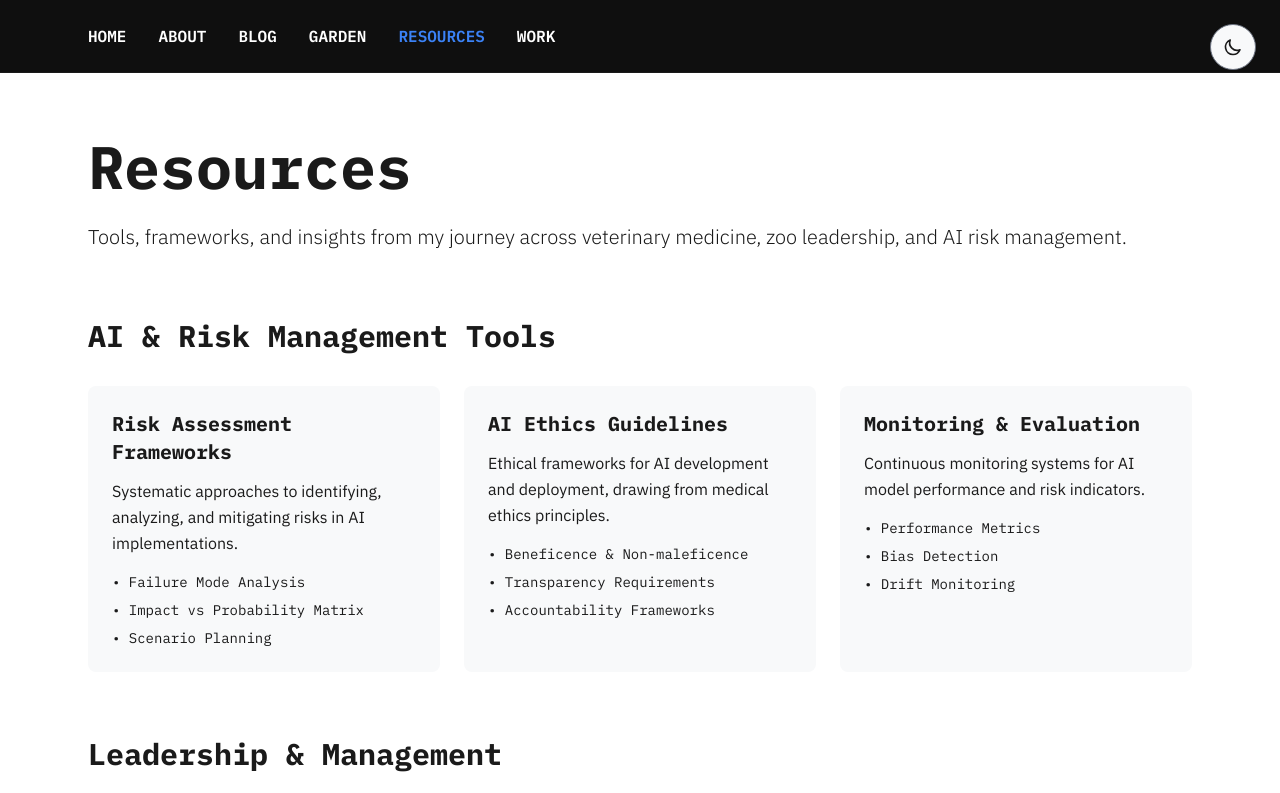
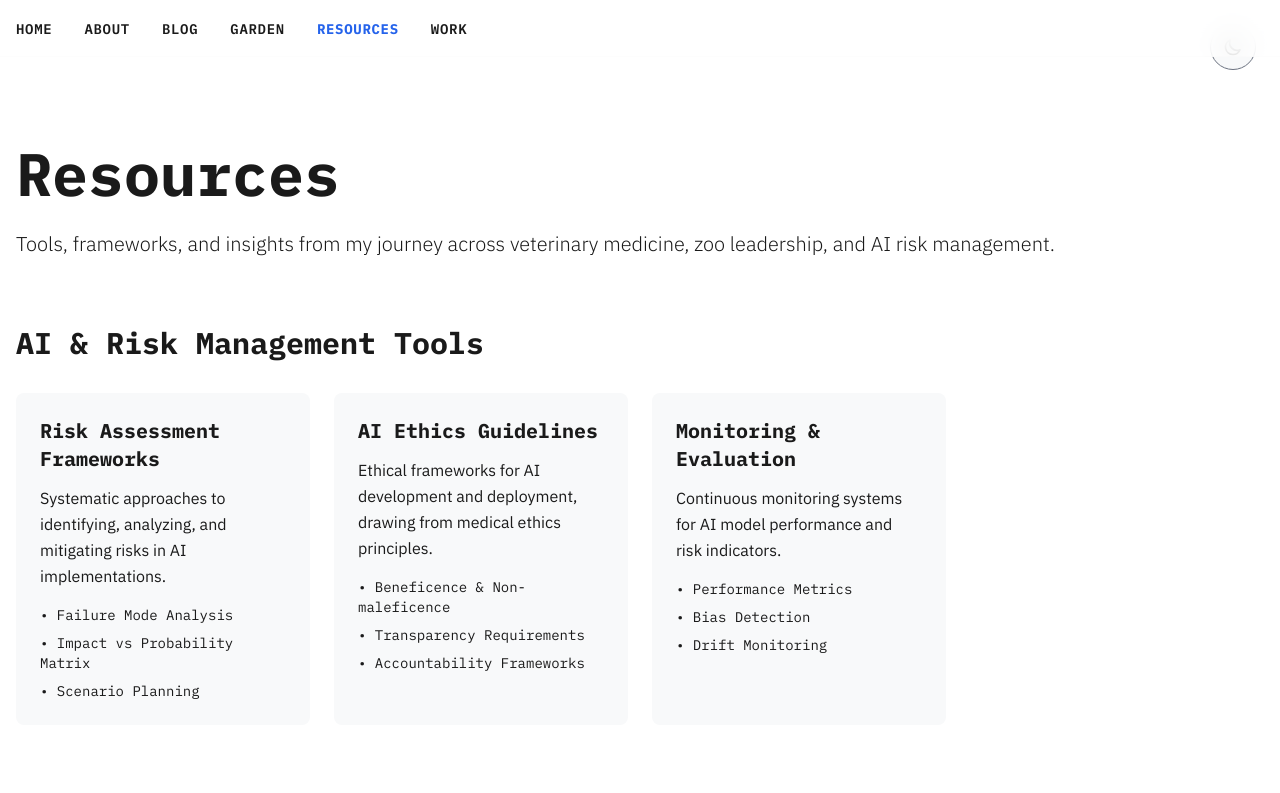
Before and after one commit to Conzi84/braindumpproject2, a Next.js app: page /resources in a window 1280 px wide. Shown: the top 793 px of the page. Built offline with nearby package versions, Linux system fonts and the light colour scheme.

Commit message:
Initial commit with enhanced navigation and styling

```diff
--- a/app/blog/page.tsx
+++ b/app/blog/page.tsx
@@ -8,7 +8,7 @@ export default async function BlogPage() {
   return (
     <div className="min-h-screen bg-light-bg dark:bg-light-bg dark:bg-dark-bg">
       {/* Header */}
-      <div className="max-w-6xl mx-auto px-6 py-16">
+      <div className="max-w-7xl mx-auto px-4 py-16">
         <div className="flex justify-between items-start mb-12">
           <div>
             <h1 className="text-6xl font-bold font-montserrat text-light-text dark:text-dark-text mb-4">
@@ -24,7 +24,7 @@ export default async function BlogPage() {
         </div>
 
         {/* Blog Cards Grid */}
-        <div className="grid grid-cols-1 md:grid-cols-2 lg:grid-cols-3 gap-8">
+        <div className="grid grid-cols-1 md:grid-cols-2 lg:grid-cols-3 xl:grid-cols-4 gap-8">
           {posts.length === 0 ? (
             <div className="col-span-full text-center py-16">
               <p className="text-light-text dark:text-light-text-secondary dark:text-dark-text-secondary text-lg">
--- a/app/garden/page.tsx
+++ b/app/garden/page.tsx
@@ -14,7 +14,7 @@ export default async function GardenPage() {
   return (
     <div className="min-h-screen bg-light-bg dark:bg-dark-bg">
       {/* Header */}
-      <div className="max-w-6xl mx-auto px-6 py-16">
+      <div className="max-w-7xl mx-auto px-4 py-16">
         <div className="flex justify-between items-start mb-12">
           <div>
             <h1 className="text-6xl font-bold font-montserrat text-light-text dark:text-dark-text mb-4">
@@ -30,7 +30,7 @@ export default async function GardenPage() {
         </div>
 
         {/* Sticky Notes Grid */}
-        <div className="grid grid-cols-1 md:grid-cols-2 lg:grid-cols-3 xl:grid-cols-6 gap-6">
+        <div className="grid grid-cols-1 md:grid-cols-2 lg:grid-cols-3 xl:grid-cols-4 2xl:grid-cols-6 gap-6">
           {notes.length === 0 ? (
             <div className="col-span-full text-center py-16">
               <p className="text-light-text dark:text-light-text-secondary dark:text-dark-text-secondary text-lg">
--- a/app/globals.css
+++ b/app/globals.css
@@ -23,3 +23,15 @@
     @apply font-ibm-plex-sans text-base leading-relaxed text-light-text-secondary dark:text-dark-text-secondary;
   }
 }
+
+@layer components {
+  .nav-blur {
+    backdrop-filter: blur(12px);
+    -webkit-backdrop-filter: blur(12px);
+  }
+
+  .nav-blur-enhanced {
+    backdrop-filter: blur(16px);
+    -webkit-backdrop-filter: blur(16px);
+  }
+}
--- a/app/layout.tsx
+++ b/app/layout.tsx
@@ -32,7 +32,7 @@ export default function RootLayout({
             <body className="bg-light-bg dark:bg-dark-bg text-light-text dark:text-dark-text font-ibm-plex-mono">
               <ThemeToggle />
               <Navigation />
-              <main className="min-h-screen">{children}</main>
+              <main className="min-h-screen pt-20">{children}</main>
               <Footer />
             </body>
           </html>
--- a/app/page.tsx
+++ b/app/page.tsx
@@ -11,7 +11,7 @@ export default async function HomePage() {
   return (
             <div className="min-h-screen bg-light-bg dark:bg-dark-bg">
       {/* Two-Column Personal Introduction */}
-      <section className="max-w-6xl mx-auto px-6 py-16">
+      <section className="max-w-7xl mx-auto px-4 py-16">
         <div className="grid grid-cols-1 lg:grid-cols-2 gap-16 items-start">
           {/* Left Column - Personal Facts */}
           <div className="space-y-8">
@@ -76,7 +76,7 @@ export default async function HomePage() {
       </section>
 
       {/* Blog Section Preview */}
-      <section className="max-w-6xl mx-auto px-6 py-16">
+      <section className="max-w-7xl mx-auto px-4 py-16">
         <div className="flex justify-between items-center mb-8">
           <h2 className="text-4xl font-bold font-ibm-plex-mono text-light-text dark:text-dark-text">
             Latest Blog Posts
@@ -88,7 +88,7 @@ export default async function HomePage() {
             View All Posts →
           </Link>
         </div>
-        <div className="grid grid-cols-1 md:grid-cols-2 lg:grid-cols-3 gap-6">
+        <div className="grid grid-cols-1 md:grid-cols-2 lg:grid-cols-3 xl:grid-cols-5 gap-6">
           {blogPosts.slice(0, 3).map((post) => (
             <Link
               key={post.slug}
@@ -122,7 +122,7 @@ export default async function HomePage() {
       </section>
 
       {/* Garden Section Preview */}
-      <section className="max-w-6xl mx-auto px-6 py-16">
+      <section className="max-w-7xl mx-auto px-4 py-16">
         <div className="flex justify-between items-center mb-8">
           <h2 className="text-4xl font-bold font-ibm-plex-mono text-light-text dark:text-dark-text">
             Digital Garden
@@ -134,7 +134,7 @@ export default async function HomePage() {
             Explore Garden →
           </Link>
         </div>
-        <div className="grid grid-cols-1 md:grid-cols-2 lg:grid-cols-4 gap-4">
+        <div className="grid grid-cols-1 md:grid-cols-2 lg:grid-cols-3 xl:grid-cols-4 gap-4">
           {gardenNotes.slice(0, 4).map((note, index) => {
             const noteColorClasses = [
               'bg-note-orange', 'bg-note-pink', 'bg-note-yellow',
@@ -159,7 +159,7 @@ export default async function HomePage() {
       </section>
 
       {/* Resources & Work Preview */}
-      <section className="max-w-6xl mx-auto px-6 py-16">
+      <section className="max-w-7xl mx-auto px-4 py-16">
         <div className="grid grid-cols-1 md:grid-cols-2 gap-8">
           {/* Resources Preview */}
           <div>
--- a/app/resources/page.tsx
+++ b/app/resources/page.tsx
@@ -1,7 +1,7 @@
 export default function ResourcesPage() {
   return (
     <div className="min-h-screen bg-light-bg dark:bg-dark-bg">
-      <div className="max-w-6xl mx-auto px-6 py-16">
+      <div className="max-w-7xl mx-auto px-4 py-16">
         {/* Header */}
         <div className="mb-16">
           <h1 className="text-6xl font-bold font-montserrat text-light-text dark:text-dark-text mb-6">
@@ -17,7 +17,7 @@ export default function ResourcesPage() {
           <h2 className="text-3xl font-bold font-montserrat text-light-text dark:text-dark-text mb-8">
             AI & Risk Management Tools
           </h2>
-          <div className="grid grid-cols-1 md:grid-cols-2 lg:grid-cols-3 gap-6">
+          <div className="grid grid-cols-1 md:grid-cols-2 lg:grid-cols-3 xl:grid-cols-4 gap-6">
             <div className="bg-light-surface dark:bg-dark-surface p-6 rounded-lg">
               <h3 className="text-xl font-bold font-montserrat text-light-text dark:text-dark-text mb-3">
                 Risk Assessment Frameworks
@@ -105,7 +105,7 @@ export default function ResourcesPage() {
           <h2 className="text-3xl font-bold font-montserrat text-light-text dark:text-dark-text mb-8">
             Learning & Development
           </h2>
-          <div className="grid grid-cols-1 md:grid-cols-2 lg:grid-cols-3 gap-6">
+          <div className="grid grid-cols-1 md:grid-cols-2 lg:grid-cols-3 xl:grid-cols-4 gap-6">
             <div className="bg-light-surface dark:bg-dark-surface p-6 rounded-lg">
               <h3 className="text-xl font-bold font-montserrat text-light-text dark:text-dark-text mb-3">
                 Career Transition
--- a/app/work/page.tsx
+++ b/app/work/page.tsx
@@ -1,7 +1,7 @@
 export default function WorkPage() {
   return (
     <div className="min-h-screen bg-light-bg dark:bg-dark-bg">
-      <div className="max-w-6xl mx-auto px-6 py-16">
+      <div className="max-w-7xl mx-auto px-4 py-16">
         {/* Header */}
         <div className="mb-16">
           <h1 className="text-6xl font-bold font-montserrat text-light-text dark:text-dark-text mb-6">
--- a/components/Navigation.tsx
+++ b/components/Navigation.tsx
@@ -3,9 +3,11 @@
 
 import Link from 'next/link';
 import { usePathname } from 'next/navigation';
+import { useState, useEffect } from 'react';
 
 export default function Navigation() {
   const pathname = usePathname();
+  const [isScrolled, setIsScrolled] = useState(false);
 
   const links = [
     { href: '/', label: 'HOME' },
@@ -16,20 +18,33 @@ export default function Navigation() {
     { href: '/work', label: 'WORK' },
   ];
 
+  useEffect(() => {
+    const handleScroll = () => {
+      setIsScrolled(window.scrollY > 50);
+    };
+
+    window.addEventListener('scroll', handleScroll);
+    return () => window.removeEventListener('scroll', handleScroll);
+  }, []);
+
   return (
-          <nav className="border-b border-dark-surface dark:border-light-surface bg-dark-bg dark:bg-light-bg">
-            <div className="max-w-6xl mx-auto px-6 py-6">
+    <nav className={`fixed top-0 left-0 right-0 z-50 transition-all duration-300 ${
+      isScrolled
+        ? 'nav-blur-enhanced bg-white/90 dark:bg-black/90 shadow-lg border-b border-gray-200/20 dark:border-gray-800/20'
+        : 'nav-blur bg-white/80 dark:bg-black/80 border-b border-gray-200/10 dark:border-gray-800/10'
+    }`}>
+      <div className="max-w-7xl mx-auto px-4 py-4">
         <div className="flex items-center justify-start">
           {/* Navigation Links - Left Aligned */}
-                <ul className="flex gap-8">
+          <ul className="flex gap-4 sm:gap-6 lg:gap-8 overflow-x-auto">
             {links.map((link) => (
               <li key={link.href}>
                 <Link
                   href={link.href}
-                        className={`font-ibm-plex-mono font-semibold transition-colors ${
+                  className={`font-ibm-plex-mono text-xs sm:text-sm uppercase tracking-wider transition-colors duration-200 whitespace-nowrap ${
                     pathname === link.href
-                            ? 'text-dark-accent dark:text-light-accent'
-                            : 'text-dark-text dark:text-light-text hover:text-dark-accent dark:hover:text-light-accent'
+                      ? 'font-bold text-light-accent dark:text-dark-accent'
+                      : 'font-semibold text-light-text dark:text-dark-text hover:text-light-accent dark:hover:text-dark-accent'
                   }`}
                 >
                   {link.label}
```
Lines whose indentation alone changed are shown as unchanged.
